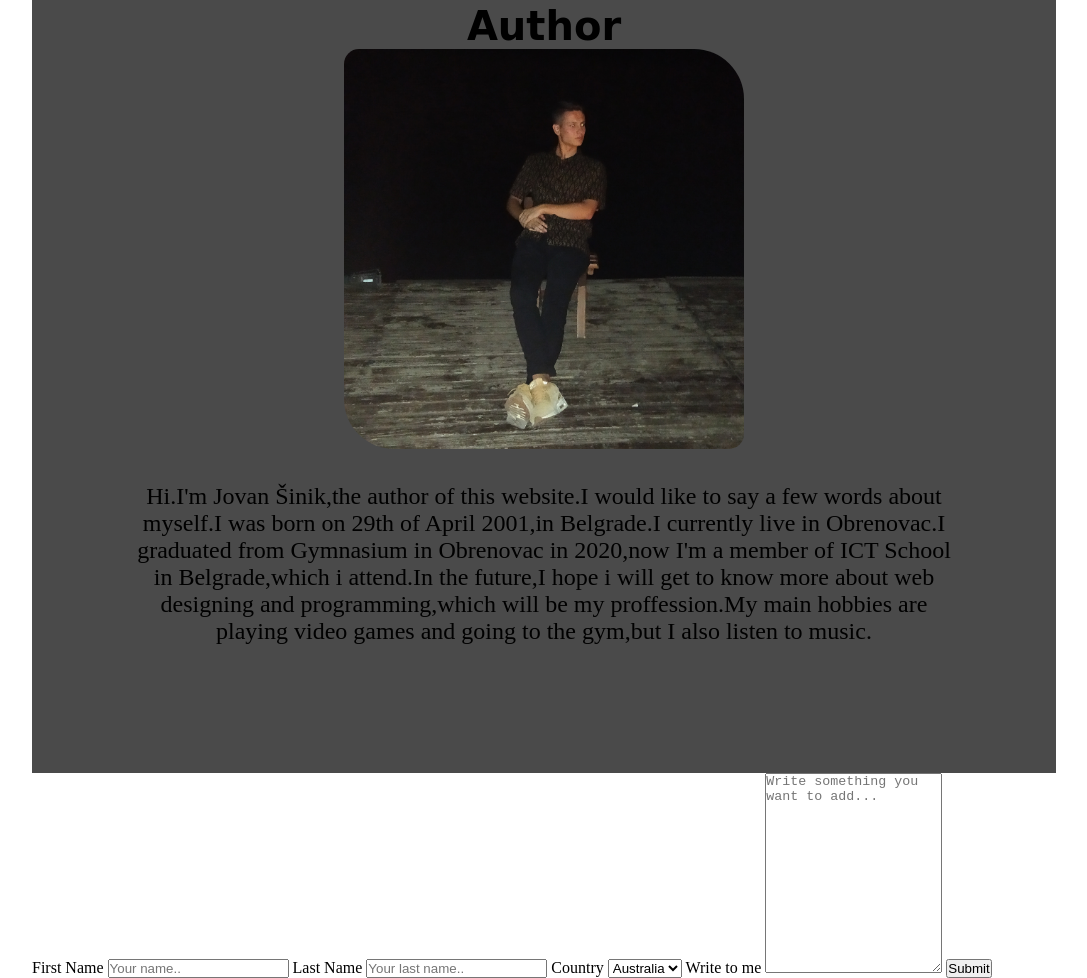
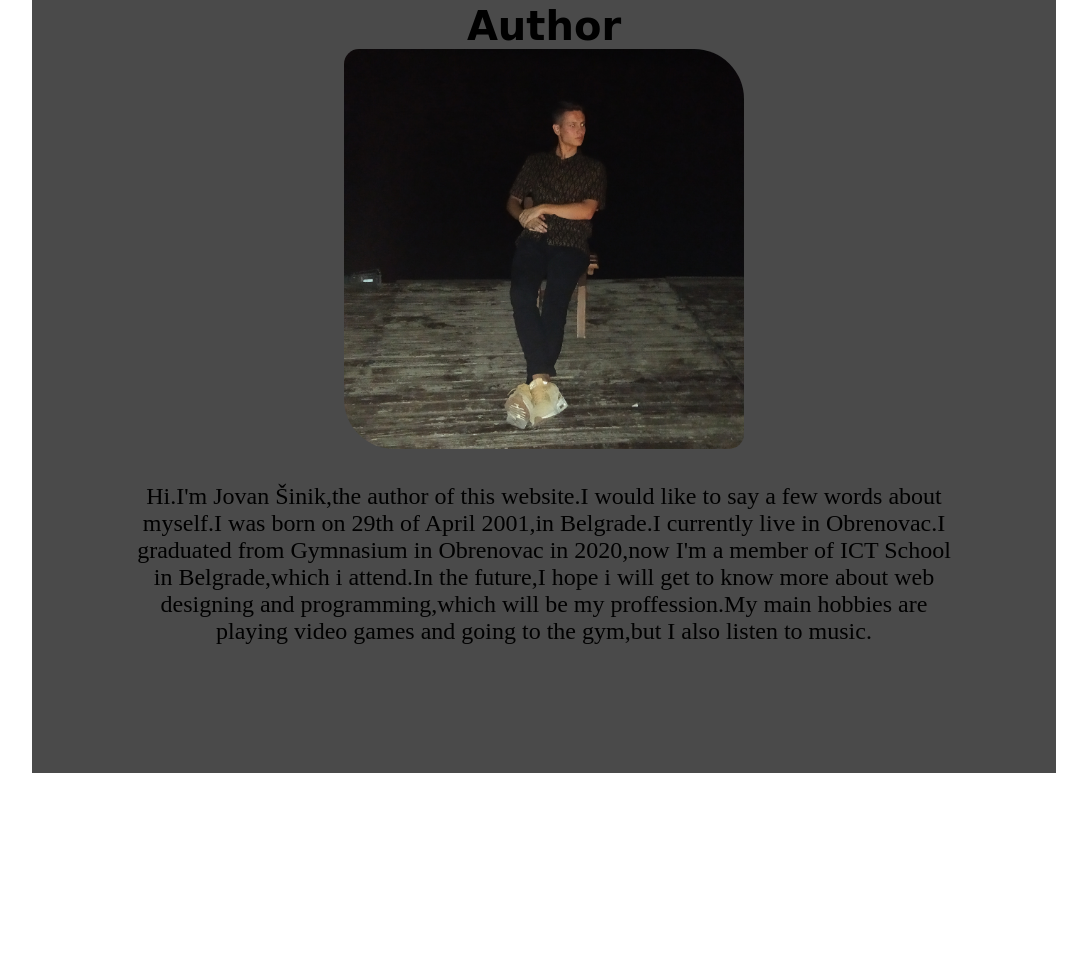
Before and after one commit to Jovan-cmd/Jovan-cmd.github.io, a plain HTML site: page pages/author.html in a window 1280 px wide. Shown: the part 277-1255 px from the top of the page, without its empty margins (96-1183 px from the left). After the commit the page ends 1050 px from the top, so only its background shows below. Drawn offline with Linux system fonts and the light colour scheme; a web font is replaced by a local one.

Commit message:
Update author.html

```diff
--- a/pages/author.html
+++ b/pages/author.html
@@ -33,31 +33,6 @@
 					<img src="../img/joca.jpg" alt="Picture of author"/>
 					<p>Hi.I'm Jovan Šinik,the author of this website.I would like to say a few words about myself.I was born on 29th of April 2001,in Belgrade.I currently live in 	Obrenovac.I graduated from Gymnasium in Obrenovac in 2020,now I'm a member of ICT School in Belgrade,which i attend.In the future,I hope i will get to know more about web designing and programming,which will be my proffession.My main hobbies are playing video games and going to the gym,but I also listen to music.</p>
 				</div>
-
-				<div class="container">
-					<form action="" method="get">
-
-						<label for="fname">First Name</label>
-						<input type="text" id="fname" name="firstname" placeholder="Your name..">
-
-						<label for="lname">Last Name</label>
-						<input type="text" id="lname" name="lastname" placeholder="Your last name..">
-
-						<label for="country">Country</label>
-						<select id="country" name="country">
-							<option value="australia">Australia</option>
-							<option value="canada">Canada</option>
-							<option value="usa">USA</option>
-							<option value="Serbia">Serbia</option>
-						</select>
-
-						<label for="subject">Write to me</label>
-						<textarea id="subject" name="subject" placeholder="Write something you want to add..." style="height:200px"></textarea>
-
-						<input type="submit" value="Submit">
-
-					</form>
-				</div>
 			</div>
 	</body>
 </html>
```
